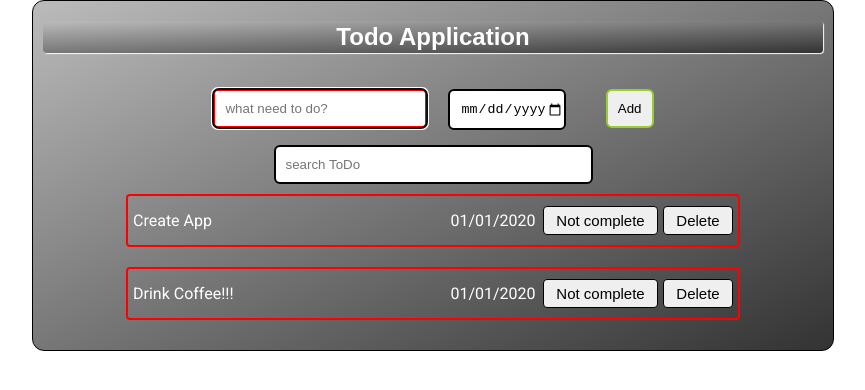
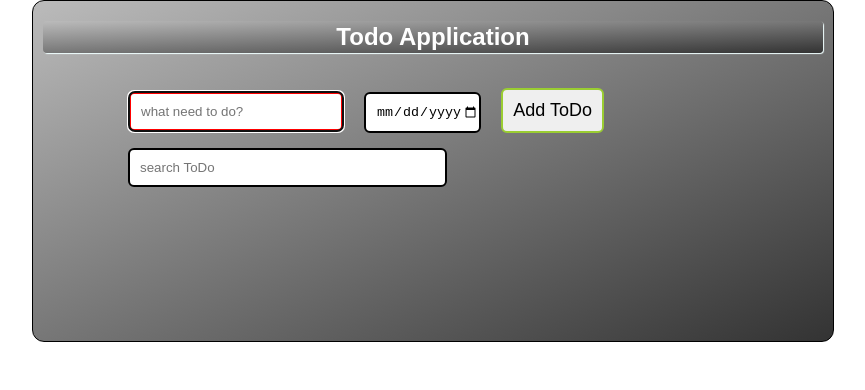
Before and after one commit to GiperNoob/todo_app_angular, an Angular app: page / in a window 1280 px wide. Shown: the top 390 px of the page, without its empty margins (207-1072 px from the left). Built offline with nearby package versions, Linux system fonts and the light colour scheme.

Commit message:
save todo on Local Storage

```diff
--- a/src/app/add-form/add-form.component.html
+++ b/src/app/add-form/add-form.component.html
@@ -21,5 +21,5 @@
     #dateInput
   />
 
-  <button class="btn" (click)="addTodo()">Add</button>
+  <button class="btn" (click)="addTodo()">Add ToDo</button>
 </div>
--- a/src/app/add-form/add-form.component.scss
+++ b/src/app/add-form/add-form.component.scss
@@ -12,16 +12,14 @@
   border: 2px solid black;
   border-radius: 6px;
   margin-right: 20px;
-  cursor: pointer;
 }
 
 button {
   padding: 10px;
   border-radius: 6px;
-  margin-left: 20px;
   border: 2px solid yellowgreen;
   text-align: center;
-  cursor: pointer;
+  font-size: 18px;
 }
 
 button:hover {
--- a/src/app/add-form/add-form.component.ts
+++ b/src/app/add-form/add-form.component.ts
@@ -25,7 +25,7 @@ export class AddFormComponent implements OnInit {
 
   data = '';
 
-  id = 3;
+  id = 1;
 
   constructor() {}
 
--- a/src/app/app.component.html
+++ b/src/app/app.component.html
@@ -3,6 +3,8 @@
     <header class="header">
       <h1>Todo Application</h1>
     </header>
+
+    <section class="search-form">
       <app-add-form (onAdd)="addItem($event)"></app-add-form>
 
       <div>
@@ -13,6 +15,7 @@
           placeholder="search ToDo"
         />
       </div>
+    </section>
 
     <ul>
       <app-todo-list
--- a/src/app/app.component.scss
+++ b/src/app/app.component.scss
@@ -1,8 +1,3 @@
-* {
-  margin: 0;
-  padding: 0;
-}
-
 .container {
   background: linear-gradient(to top left, #333333, #bbbbbb);
   max-width: 800px;
@@ -38,6 +33,11 @@ h1 {
   padding: 10px;
 }
 
+.search-form {
+  text-align: start;
+  padding-left: 85px;
+}
+
 .search-field {
   padding: 10px 0px 10px 10px;
   border: 2px solid black;
--- a/src/app/app.component.ts
+++ b/src/app/app.component.ts
@@ -1,4 +1,4 @@
-import { Component } from '@angular/core';
+import { Component, OnInit } from '@angular/core';
 
 export interface ITodo {
   text: string;
@@ -10,22 +10,29 @@ export interface ITodo {
   templateUrl: './app.component.html',
   styleUrls: ['./app.component.scss'],
 })
-export class AppComponent {
+export class AppComponent implements OnInit {
   title = 'todo';
 
   searchTodo = '';
 
-  todos: ITodo[] = [
-    { text: 'Create App', data: '01/01/2020', id: 1 },
+  todos: ITodo[] = [];
 
-    { text: 'Drink Coffee!!!', data: '01/01/2020', id: 2 },
-  ];
+  ngOnInit(): void {
+    if (JSON.parse(localStorage.getItem('savedToDos'))) {
+      this.todos = JSON.parse(localStorage.getItem('savedToDos'));
+    }
+  }
 
   addItem(todo: ITodo): void {
     this.todos.unshift(todo);
+    localStorage.clear();
+    localStorage.setItem('savedToDos', JSON.stringify(this.todos));
   }
 
   removeTodo(id: number): void {
     this.todos = this.todos.filter((todo) => todo.id !== id);
+    // localStorage.removeItem(id.toString());
+    localStorage.clear();
+    localStorage.setItem('savedToDos', JSON.stringify(this.todos));
   }
 }
--- a/src/app/todo-list/todo-list.component.scss
+++ b/src/app/todo-list/todo-list.component.scss
@@ -18,6 +18,7 @@ li {
   justify-content: space-between;
   max-width: 800px;
   min-width: 600px;
+  box-sizing: border-box;
 }
 
 .btn-complete {
@@ -46,9 +47,7 @@ li {
   overflow: hidden;
   max-height: 80px;
   text-align: start;
-}
-
-.span-data {
+  font-size: 20px;
 }
 
 .span-text,
--- a/src/styles.scss
+++ b/src/styles.scss
@@ -8,3 +8,13 @@ body {
   margin: 0;
   font-family: Roboto, "Helvetica Neue", sans-serif;
 }
+
+* {
+  margin: 0;
+  padding: 0;
+}
+
+input,
+button {
+  cursor: pointer;
+}
```
Lines whose indentation alone changed are shown as unchanged.
